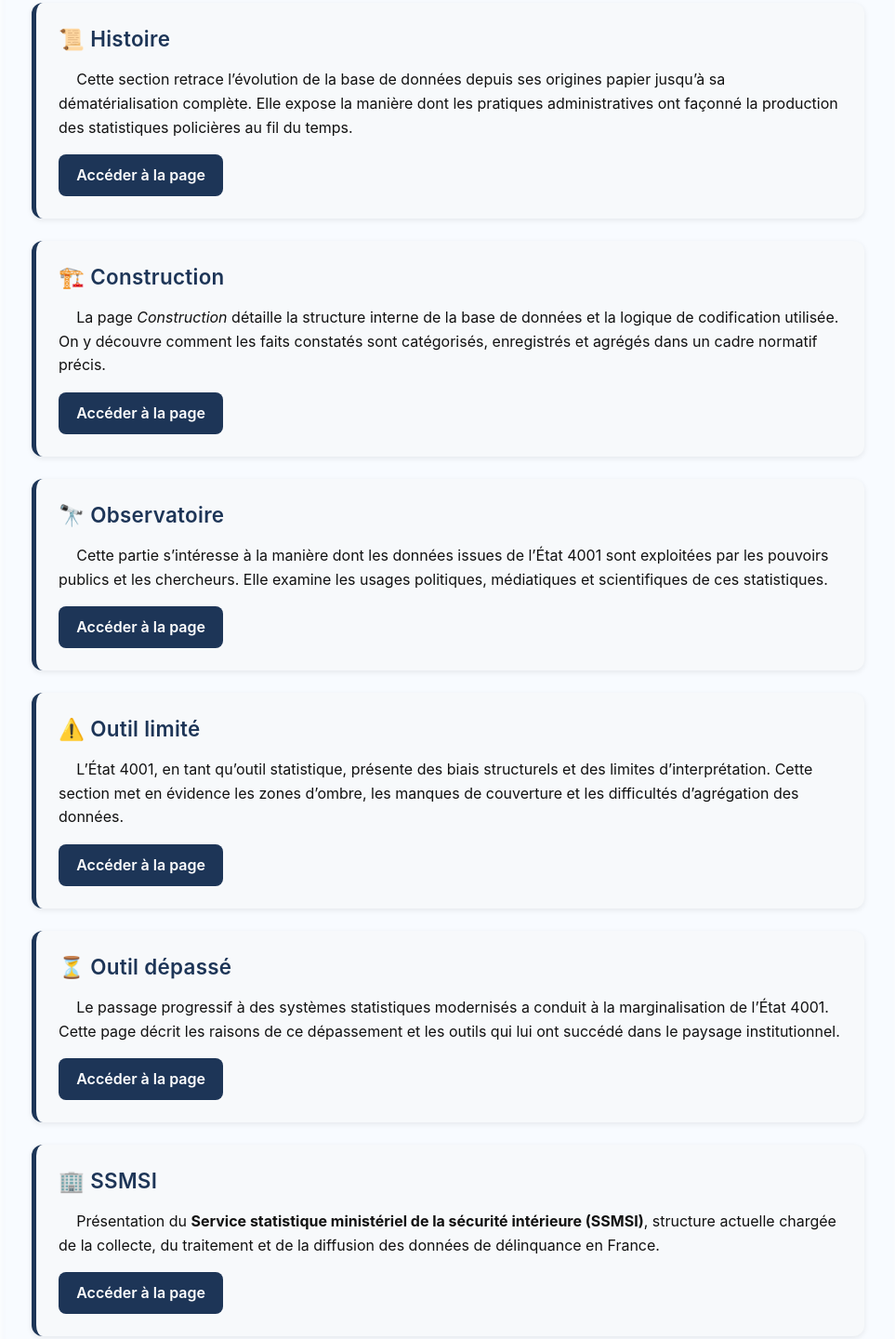
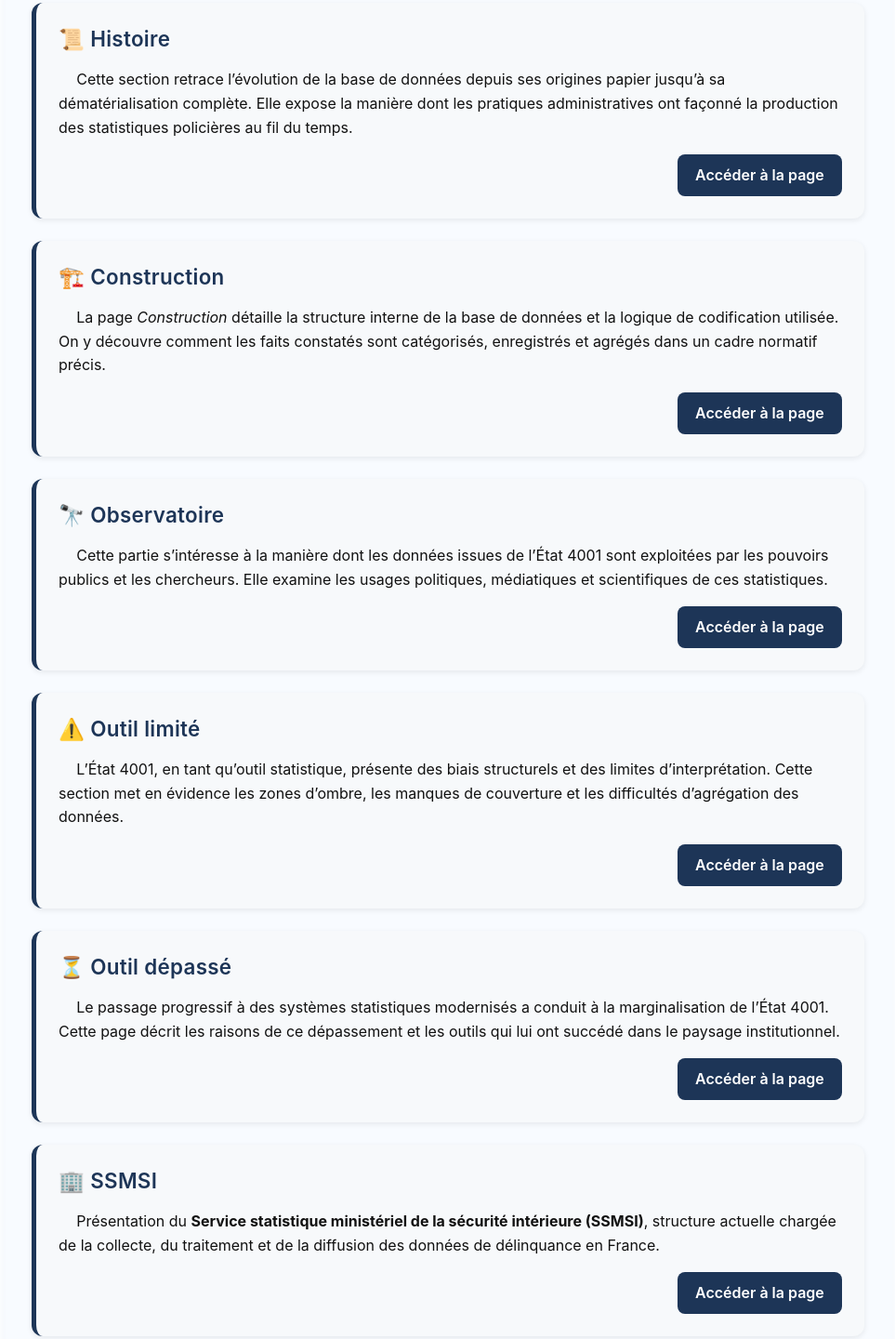
Before and after one commit to lucas45000/etat-4001-analyse, a plain HTML site: page index.html in a window 1280 px wide. Shown: the part 1117-2557 px from the top of the page at 93% size, without its empty margins (158-1121 px from the left). Drawn offline with Linux system fonts and the light colour scheme.

Commit message:
Update index.html

```diff
--- a/index.html
+++ b/index.html
@@ -67,7 +67,7 @@
       </blockquote>
     </section>
 
-    <!-- RUBRIQUES EXPLORABLES AVEC DESCRIPTION -->
+    <!-- RUBRIQUES EXPLORABLES AVEC DESCRIPTION ET BOUTON À DROITE -->
     <section class="content-block">
       <h2>🧭 Explorer les rubriques</h2>
       <p>
@@ -81,7 +81,9 @@
           Cette section retrace l’évolution de la base de données depuis ses origines papier jusqu’à sa dématérialisation complète.
           Elle expose la manière dont les pratiques administratives ont façonné la production des statistiques policières au fil du temps.
         </p>
+        <div class="rubrique-btn-container">
           <a href="histoire.html" class="rubrique-btn">Accéder à la page</a>
+        </div>
       </div>
 
       <div class="rubrique-section">
@@ -90,7 +92,9 @@
           La page <em>Construction</em> détaille la structure interne de la base de données et la logique de codification utilisée.
           On y découvre comment les faits constatés sont catégorisés, enregistrés et agrégés dans un cadre normatif précis.
         </p>
+        <div class="rubrique-btn-container">
           <a href="construction.html" class="rubrique-btn">Accéder à la page</a>
+        </div>
       </div>
 
       <div class="rubrique-section">
@@ -99,7 +103,9 @@
           Cette partie s’intéresse à la manière dont les données issues de l’État 4001 sont exploitées par les pouvoirs publics
           et les chercheurs. Elle examine les usages politiques, médiatiques et scientifiques de ces statistiques.
         </p>
+        <div class="rubrique-btn-container">
           <a href="observatoire.html" class="rubrique-btn">Accéder à la page</a>
+        </div>
       </div>
 
       <div class="rubrique-section">
@@ -108,7 +114,9 @@
           L’État 4001, en tant qu’outil statistique, présente des biais structurels et des limites d’interprétation.
           Cette section met en évidence les zones d’ombre, les manques de couverture et les difficultés d’agrégation des données.
         </p>
+        <div class="rubrique-btn-container">
           <a href="limites.html" class="rubrique-btn">Accéder à la page</a>
+        </div>
       </div>
 
       <div class="rubrique-section">
@@ -117,7 +125,9 @@
           Le passage progressif à des systèmes statistiques modernisés a conduit à la marginalisation de l’État 4001.
           Cette page décrit les raisons de ce dépassement et les outils qui lui ont succédé dans le paysage institutionnel.
         </p>
+        <div class="rubrique-btn-container">
           <a href="depasse.html" class="rubrique-btn">Accéder à la page</a>
+        </div>
       </div>
 
       <div class="rubrique-section">
@@ -126,7 +136,9 @@
           Présentation du <strong>Service statistique ministériel de la sécurité intérieure (SSMSI)</strong>,
           structure actuelle chargée de la collecte, du traitement et de la diffusion des données de délinquance en France.
         </p>
+        <div class="rubrique-btn-container">
           <a href="ssmsi.html" class="rubrique-btn">Accéder à la page</a>
+        </div>
       </div>
 
       <div class="rubrique-section">
@@ -135,7 +147,9 @@
           Cette rubrique répertorie les <strong>107 index statistiques</strong> utilisés dans l’État 4001.
           Elle permet de visualiser les catégories d’infractions recensées et leur classification au sein du système.
         </p>
+        <div class="rubrique-btn-container">
           <a href="table-index.html" class="rubrique-btn">Accéder à la page</a>
+        </div>
       </div>
     </section>
 
```
Lines whose indentation alone changed are shown as unchanged.
